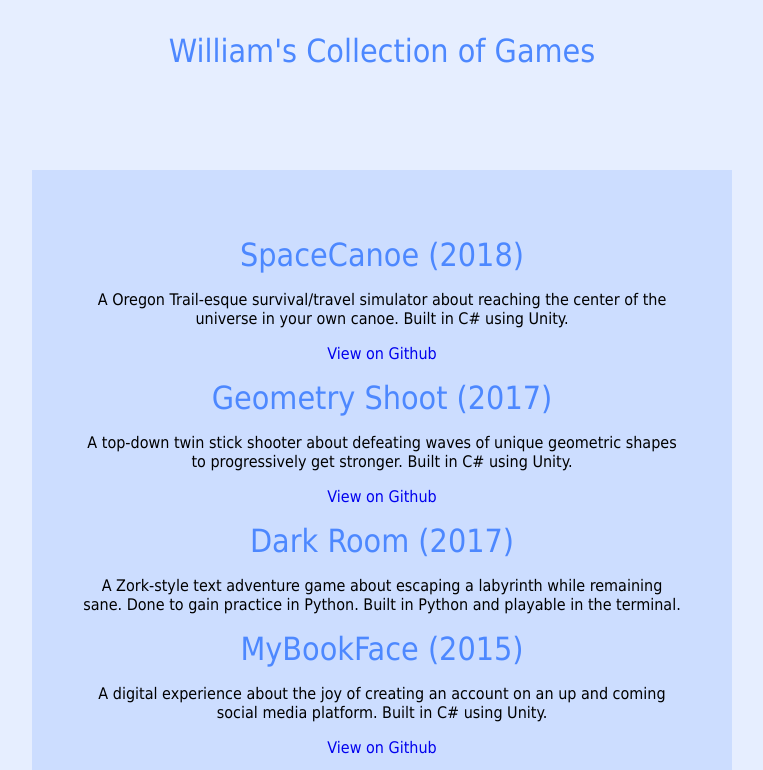
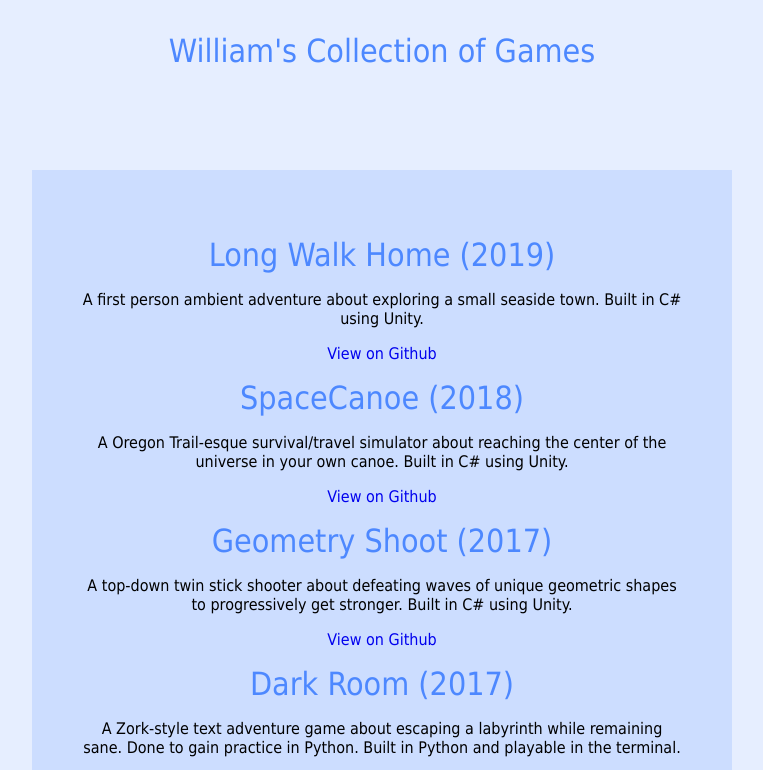
Before and after one commit to tinichu316/tinichu316.github.io, a plain HTML site: page index.html in a window 1280 px wide. Shown: the top 770 px of the page, without its empty margins (258-1021 px from the left). Drawn offline with Linux system fonts and the light colour scheme.

Commit message:
Added Long Walk

```diff
--- a/index.html
+++ b/index.html
@@ -70,6 +70,16 @@ a:hover, a:active {
 
   <div class = "topic">
     <p>
+    <a class = "links" href = "https://tinichu316.github.io/LongWalkHome/"> Long Walk Home (2019) </a>
+    </p>
+    <p class = "description">
+      A first person ambient adventure about exploring a small seaside town. Built in C# using Unity.
+    </p>
+    <a href = "https://github.com/tinichu316/LongWalkHome"> View on Github </a>
+  </div>
+
+  <div class = "topic">
+    <p>
     <a class = "links" href = "https://tinichu316.github.io/SpaceCanoe/"> SpaceCanoe (2018) </a>
     </p>
     <p class = "description">
```
